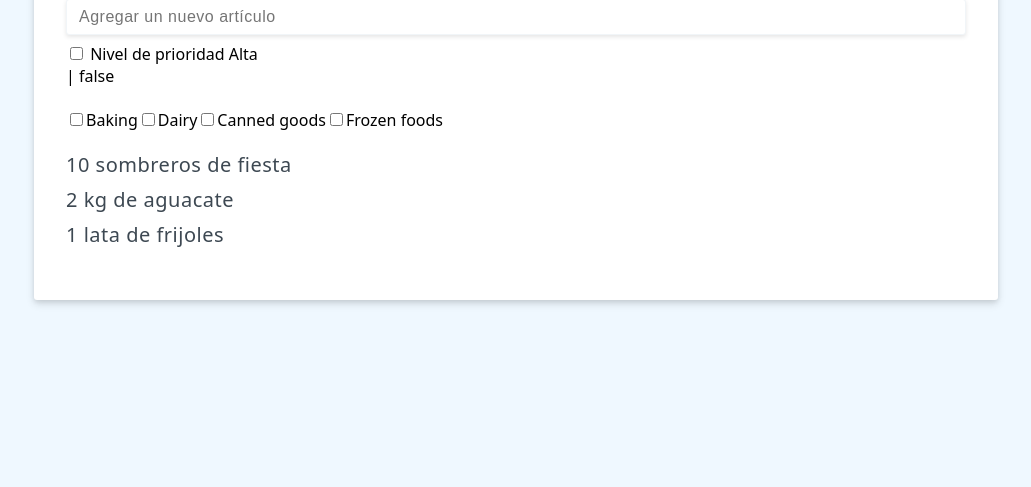
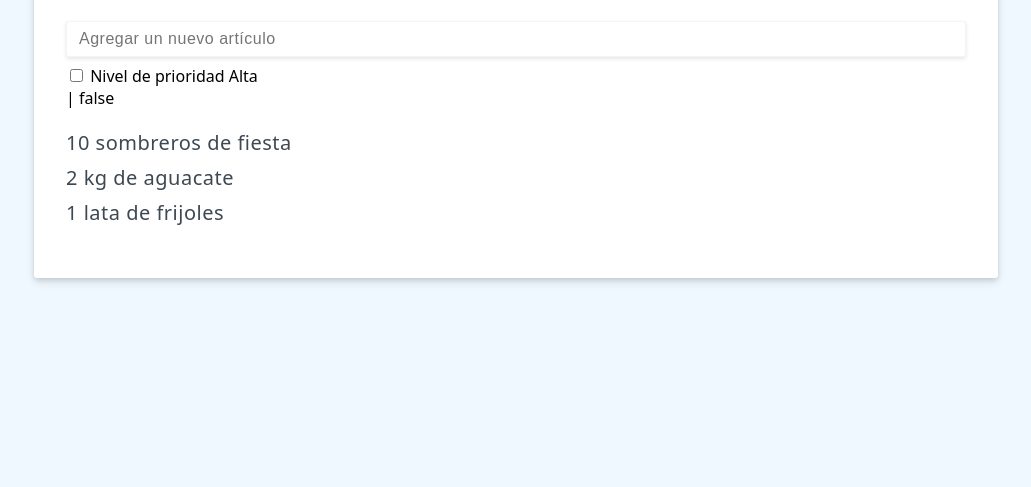
Before and after one commit to rivalcoba/vue3-shopping-list-2021, a website: page index.html in a window 1280 px wide. Shown: the part 313-800 px from the top of the page, without its empty margins (124-1155 px from the left). Drawn offline with nearby package versions, Linux system fonts and the light colour scheme.

```diff
--- a/index.html
+++ b/index.html
@@ -19,21 +19,7 @@
         <input type="checkbox" v-model="newItemHighIPriority" />
         Nivel de prioridad Alta
       </label>
-      <br />{{newItem}} | {{newItemHighIPriority}} <br /><br />
-      <label
-        ><input type="checkbox" v-model="ailes" value="baking" />Baking</label
-      >
-      <label
-        ><input type="checkbox" v-model="ailes" value="dairy" />Dairy</label
-      >
-      <label
-        ><input type="checkbox" v-model="ailes" value="canned-goods" />Canned
-        goods</label
-      >
-      <label
-        ><input type="checkbox" v-model="ailes" value="frozen-foods" />Frozen
-        foods</label
-      >
+      <br />{{newItem}} | {{newItemHighIPriority}}
       <ul>
         <li v-for="item in items" :key="item.id">
           {{item.label}}
@@ -51,7 +37,6 @@
               { id: '2', label: '2 kg de aguacate' },
               { id: '3', label: '1 lata de frijoles' },
             ],
-            ailes: [],
             newItem: '',
             newItemHighIPriority: false,
           };
```
